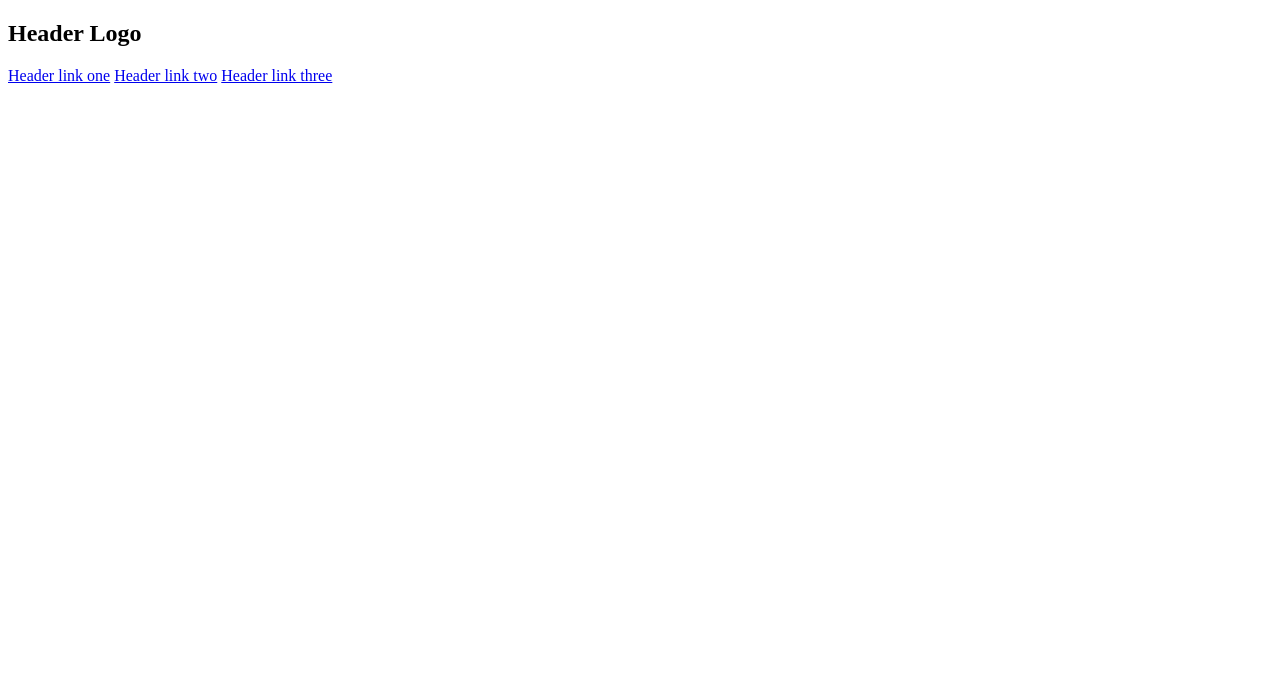
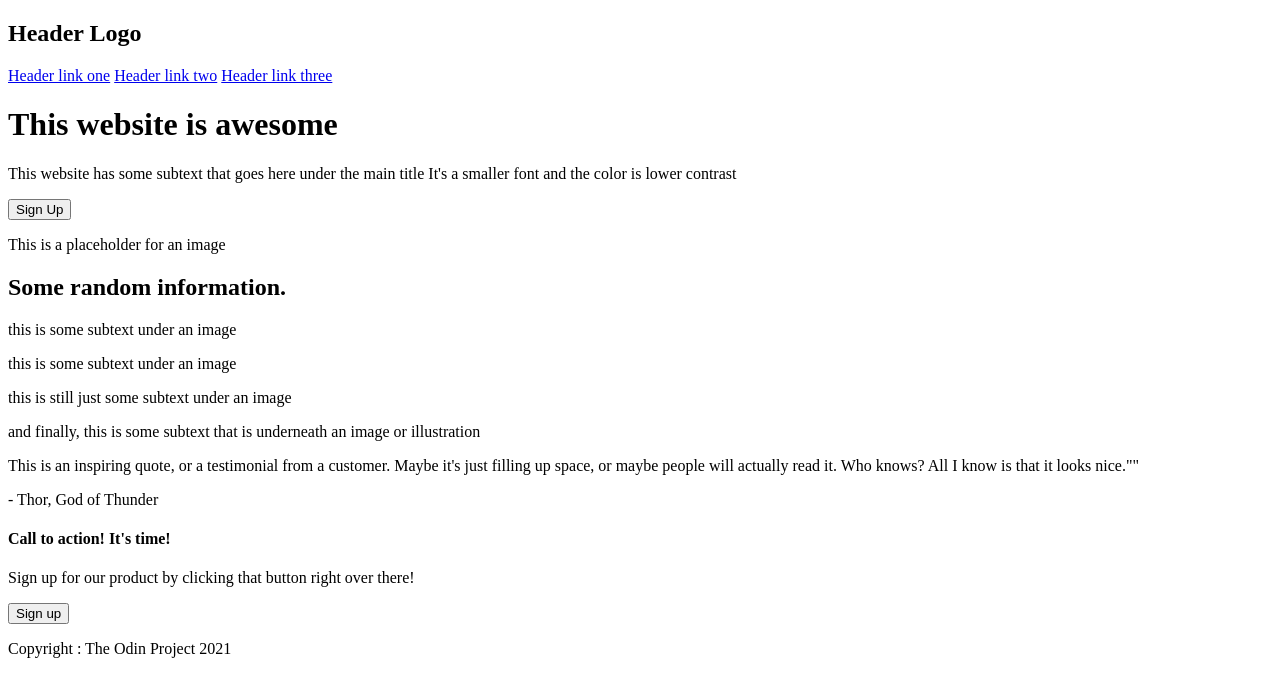
Before and after one commit to Swanson107/Odin-Project-01, a plain HTML site: page index.html in a window 1280 px wide. Drawn offline with Linux system fonts and the light colour scheme.

Commit message:
initial html done

```diff
--- a/index.html
+++ b/index.html
@@ -9,7 +9,9 @@
 <body>
 
     <div class="header">
-        <h2>Header Logo</h2>
+        <div class="header-left">
+            <h2>Header Logo</h2>
+        </div>
         <div class="header-right">
             <a href="#">Header link one</a>
             <a href="#">Header link two</a>
@@ -17,24 +19,46 @@
         </div>
     </div>
 
-    <div class="topcontent">
+    <div class="top-content">
+        <div class="top-content-left">
+            <h1>This website is awesome</h1>
+            <p>This website has some subtext that goes here under the main title
+                It's a smaller font and the color is lower contrast</p>
+            <button>Sign Up</button>
+        </div>
 
+        <div class="top-content-right">
+            <p>This is a placeholder for an image</p>
+        </div>
     </div>
 
-    <div class="cards">
-
+    <div class="content">
+        <div class="cards-title">
+            <h2>Some random information.</h2>
+        </div>
+        <div class="cards">
+            <p>this is some subtext under an image</p>
+            <p>this is some subtext under an image</p>
+            <p>this is still just some subtext under an image</p>
+            <p>and finally, this is some subtext that is underneath an image or illustration</p>
+        </div>
     </div>
 
     <div class="quote">
-
+        <p>This is an inspiring quote, or a testimonial from a customer. Maybe it's just filling up space,
+            or maybe people will actually read it. Who knows? All I know is that it looks nice.""
+        </p>
+        <p>- Thor, God of Thunder</p>
     </div>
 
     <div class="signup">
-
+        <h4>Call to action! It's time!</h4>
+        <p>Sign up for our product by clicking that button right over there!</p>
+        <button>Sign up</button>
     </div>
 
     <div class="footer">
-
+        <p>Copyright : The Odin Project 2021</p>
     </div>
 </body>
 </html>
```
